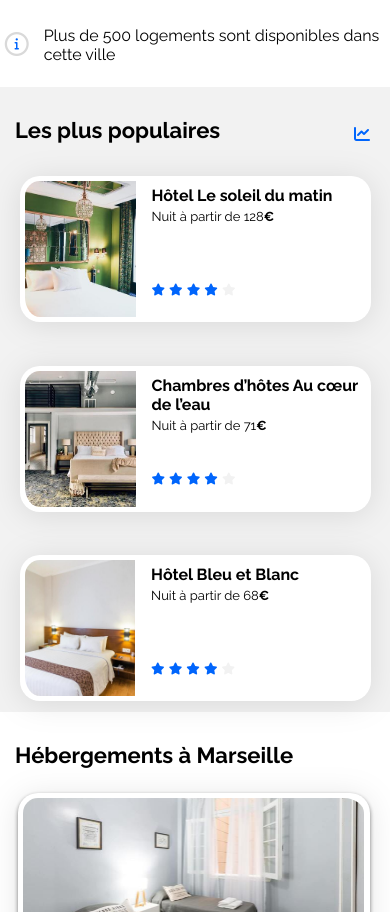
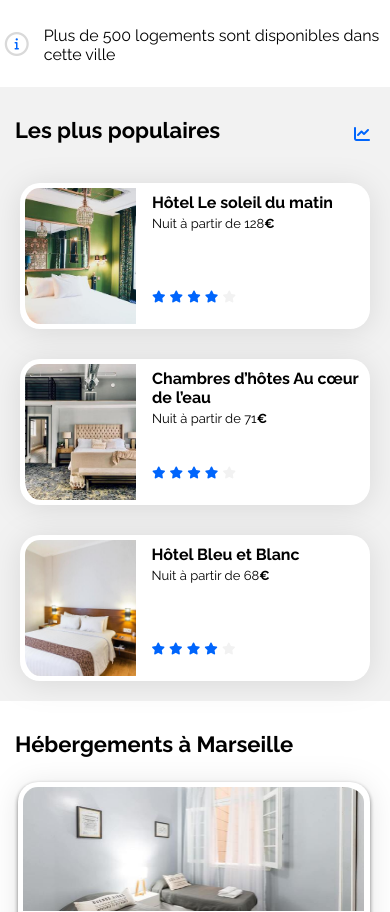
Before and after one commit to EGewalt/Projet-Booki, a plain HTML site: page index.html in a window 390 px wide. Shown: the part 500-1412 px from the top of the page. Drawn offline with Linux system fonts and the light colour scheme.

Commit message:
Update style.css

```diff
--- a/css/style.css
+++ b/css/style.css
@@ -521,6 +521,13 @@ footer {
         justify-content: space-between;
     }
 
+    .populaires-cards .card {
+        display: flex;
+        margin-top: 20px;
+        margin-left: 0px;
+        width: 95%;
+    }
+
     .populaires-cards a {
         width: 30%;
     }
@@ -622,9 +629,6 @@ footer {
 
     .main-container {
         padding: 0px;
-        margin: 0px;
-        width: 100%;
-
     }
 
     /* Header */
@@ -811,8 +815,11 @@ footer {
 
     .populaires-cards {
         display: grid;
-         width: 100%;
-         height: 569px;
+        grid-template-columns: repeat(auto-fit, minmax(300px, 1fr));
+        width: 100%;
+        gap: 10px;
+        padding: 20px;
+        box-sizing: border-box;
     }
 
     .populaires-cards .card-title {
@@ -836,11 +843,13 @@ footer {
     }
 
     .populaires-cards a {
-        width: 90%;
+        width: 100%;
         margin: 0 auto;
         display: flex;
         justify-content: space-between;
         gap: 10px;
+        text-decoration: none;
+        color: inherit; /* Garde le style du texte */
     }
 
 
```
